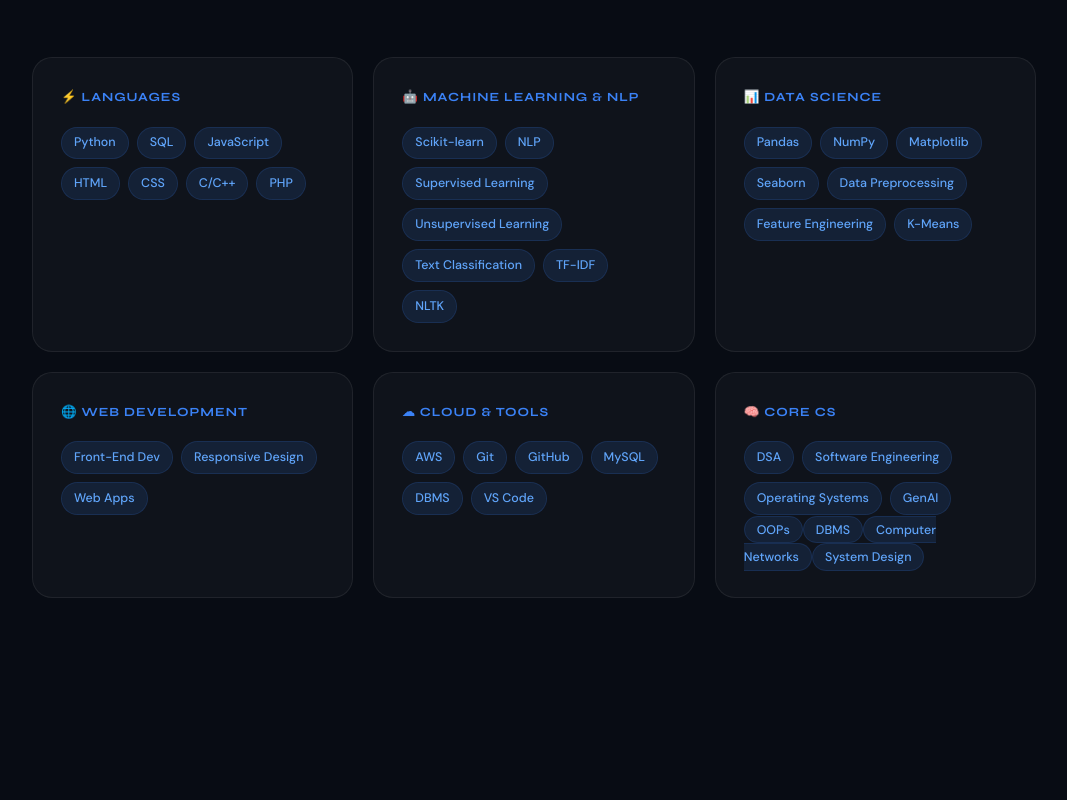
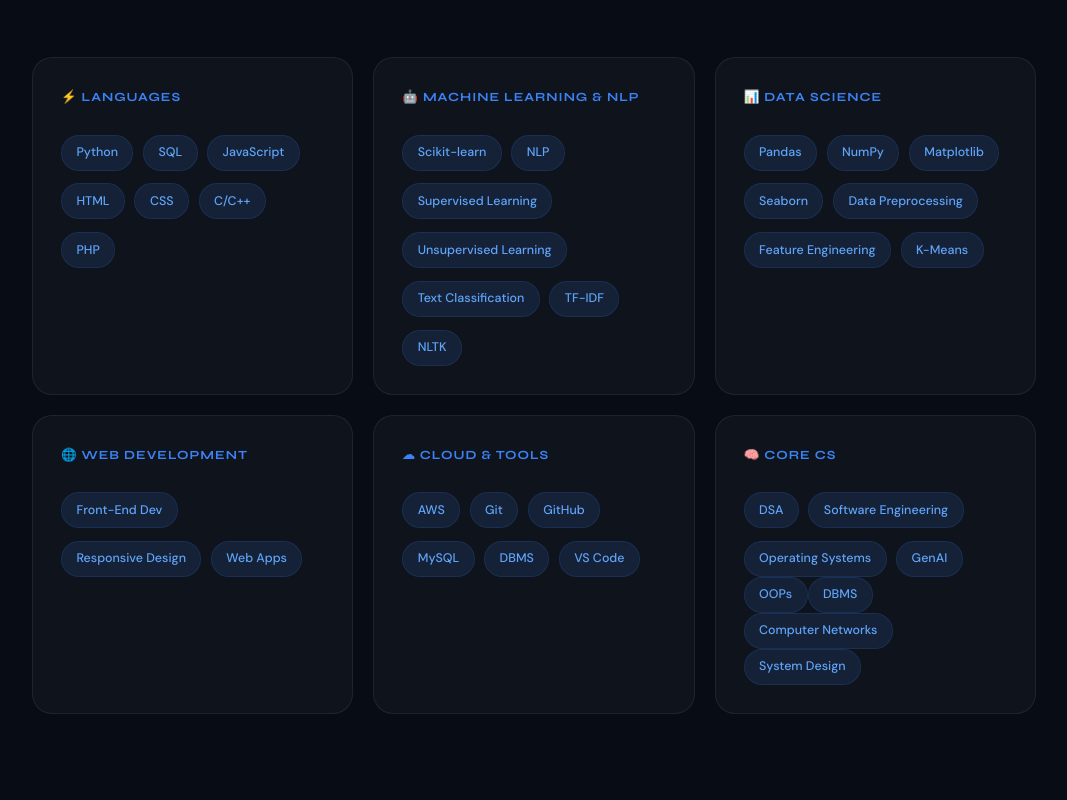
Before and after one commit to cpmashir/portfolio, a plain HTML site: page index.html in a window 1280 px wide. Shown: the part 1800-2600 px from the top of the page, without its empty margins (106-1173 px from the left). Drawn offline with Linux system fonts and the light colour scheme.

Commit message:
minor changes

```diff
--- a/index.html
+++ b/index.html
@@ -106,9 +106,36 @@ h2.accent, h2 .accent {
   .skill-group{background:var(--card);border:1px solid var(--border);border-radius:20px;padding:1.75rem;transition:all .3s;}
   .skill-group:hover{border-color:rgba(59,130,246,.25);background:var(--card-hover);transform:translateY(-3px);}
   .skill-group-title{font-family:'Syne',sans-serif;font-size:.78rem;font-weight:700;text-transform:uppercase;letter-spacing:.08em;color:var(--accent);margin-bottom:1.2rem;}
-  .skill-tags{display:flex;flex-wrap:wrap;gap:.5rem;}
-  .skill-tag{background:var(--accent-dim);color:var(--accent-light);border:1px solid rgba(59,130,246,.15);padding:.3rem .75rem;border-radius:100px;font-size:.78rem;font-weight:500;transition:all .2s;}
-  .skill-tag:hover{background:rgba(59,130,246,.2);border-color:var(--accent);transform:scale(1.05);}
+  .skill-tags {
+  display: flex;
+  flex-wrap: wrap;
+  /* Increase gap: first value is vertical, second is horizontal */
+  gap: 0.8rem 0.6rem;
+  padding-top: 0.5rem;
+}
+
+.skill-tag {
+  background: var(--accent-dim);
+  color: var(--accent-light);
+  border: 1px solid rgba(59,130,246,0.15);
+  padding: 0.4rem 0.9rem; /* Slightly more padding for a better "pill" look */
+  border-radius: 100px;
+  font-size: 0.78rem;
+  font-weight: 500;
+  transition: all 0.2s;
+
+  /* CRITICAL: This prevents "Computer Networks" from splitting into two lines */
+  white-space: nowrap;
+
+  /* Ensures the tags behave correctly as individual blocks */
+  display: inline-block;
+}
+
+.skill-tag:hover {
+  background: rgba(59,130,246,0.2);
+  border-color: var(--accent);
+  transform: scale(1.05);
+}
   #experience{padding:110px 0;}
   .timeline{position:relative;}
   .timeline::before{content:'';position:absolute;left:19px;top:8px;bottom:8px;width:1px;background:linear-gradient(to bottom,transparent,var(--accent) 20%,var(--accent) 80%,transparent);}
@@ -533,6 +560,8 @@ h2.accent, h2 .accent {
       <p class="contact-sub">Open to research collaborations, internships, and exciting projects in AI/ML and Data Science. Based in Perinthalmanna, Malappuram, Kerala 🇮🇳</p>
       <div class="contact-links">
         <a href="mailto:cpmashir@gmail.com" class="contact-link">&#9993; Email</a>
+        <a href="https://wa.me/919778190991?text=Hi Ashir!" target="_blank" rel="noopener" class="contact-link">
+          &#128172; WhatsApp</a>
         <a href="https://linkedin.com/in/cpmashir" target="_blank" rel="noopener" class="contact-link">in LinkedIn</a>
         <a href="https://github.com/cpmashir" target="_blank" rel="noopener" class="contact-link">&#9910; GitHub</a>
         <a href="https://x.com/ashircpm" target="_blank" rel="noopener" class="contact-link">𝕏 Twitter</a>
```
